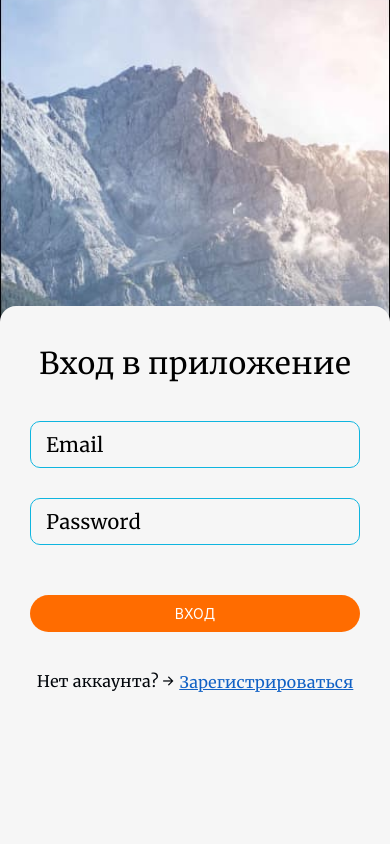
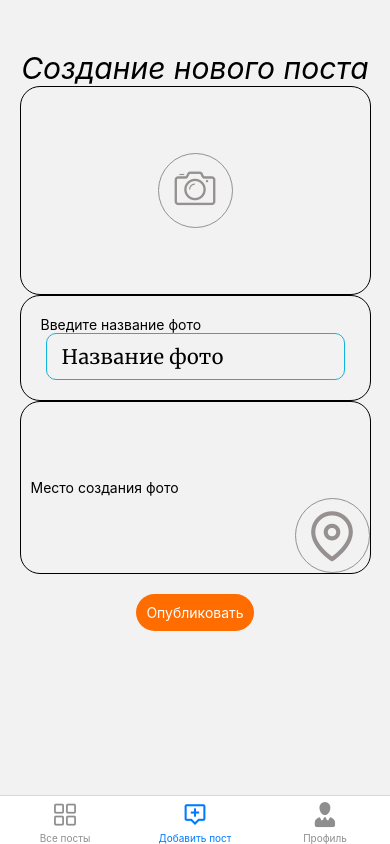
Before and after one commit to Simon507/myFirstProject-ReactNative, a React Native app: screen /CreateScreen in a window 390 px wide. Built offline with nearby package versions, Linux system fonts and the light colour scheme; no server answers.

Commit message:
достал меня этот глючный нейтив!!!!

```diff
--- a/Screens/mainScreen/CreateScreen.jsx
+++ b/Screens/mainScreen/CreateScreen.jsx
@@ -14,15 +14,16 @@
   const [locationOpen, setLocationOpen] = useState(false);
   const [name, setName] = useState('');
   const [focusedName, setFocusedName] = useState(false);
+  const [makePhoto, setMakePhoto] = useState(false);
 
   const onPhotoMake = target => {
-    console.log(target);
+    // console.log(target);
     setPhoto(target);
     setCameraOpen(false);
   };
 
   const onLocationMake = target => {
-    console.log(target);
+    // console.log(target);
     setLocation(target);
   };
 
@@ -59,9 +60,9 @@
         </TouchableOpacity> */}
       </View>
 
-      <View style={styles.cameraContainer}>
+      <View style={cameraOpen ? styles.cameraContainerOpen : styles.cameraContainer}>
         <TouchableOpacity
-          style={styles.cameraButton}
+          style={cameraOpen ? styles.cameraButtonOff : styles.cameraButton}
           onPress={() => {
             setPhoto(null);
             setCameraOpen(false);
@@ -146,6 +147,16 @@
     justifyContent: 'center',
     overflow: 'hidden',
   },
+  cameraContainerOpen: {
+    borderWidth: 1,
+    borderColor: '000',
+    borderRadius: 20,
+    width: '90%',
+    height: '70%',
+    // alignItems: 'center',
+    justifyContent: 'center',
+    overflow: 'hidden',
+  },
   cameraButton: {
     position: 'absolute',
     zIndex: 300,
@@ -157,6 +168,9 @@
     alignSelf: 'center',
     alignItems: 'center',
     justifyContent: 'center',
+  },
+  cameraButtonOff: {
+    display: 'none',
   },
   nameContainer: {
     borderWidth: 1,
@@ -178,7 +192,7 @@
   locationContainer: {
     zIndex: 9000,
     padding: 10,
-    flexDirection: 'row',
+    flexDirection: 'column',
     borderWidth: 1,
     borderColor: '000',
     borderRadius: 20,
@@ -189,13 +203,15 @@
   },
   mapButton: {
     position: 'absolute',
-
+    bottom: 0,
+    right: 0,
+    zIndex: 500,
     width: 75,
     height: 75,
     borderWidth: 1,
     borderColor: '#969090',
     borderRadius: 50,
-    alignSelf: 'center',
+    // alignSelf: 'center',
     alignItems: 'center',
     justifyContent: 'center',
   },
--- a/assets/components/Camera.jsx
+++ b/assets/components/Camera.jsx
@@ -1,3 +1,40 @@
+// const styles = StyleSheet.create({
+//   container: { flex: 1 },
+//   camera: { flex: 1 },
+//   photoView: {
+//     flex: 1,
+//     backgroundColor: 'transparent',
+//     justifyContent: 'flex-end',
+//   },
+
+//   flipContainer: {
+//     flex: 0.1,
+//     alignSelf: 'flex-end',
+//   },
+
+//   button: { alignSelf: 'center' },
+
+//   takePhotoOut: {
+//     borderWidth: 2,
+//     borderColor: 'white',
+//     height: 50,
+//     width: 50,
+//     display: 'flex',
+//     justifyContent: 'center',
+//     alignItems: 'center',
+//     borderRadius: 50,
+//   },
+
+//   takePhotoInner: {
+//     borderWidth: 2,
+//     borderColor: 'white',
+//     height: 40,
+//     width: 40,
+//     backgroundColor: 'white',
+//     borderRadius: 50,
+//   },
+// });
+
 import React, { useState, useEffect } from 'react';
 import { Text, View, StyleSheet, TouchableOpacity } from 'react-native';
 
@@ -10,6 +47,7 @@
   const [hasPermission, setHasPermission] = useState(null);
   const [cameraRef, setCameraRef] = useState(null);
   const [type, setType] = useState(Camera.Constants.Type.back);
+  const [cameraOn, setCameraOn] = useState(false);
   //   const [snapshot, setSnapshot] = useState(null);
 
   useEffect(() => {
@@ -57,7 +95,7 @@
               if (cameraRef) {
                 const { uri } = await cameraRef.takePictureAsync();
                 await MediaLibrary.createAssetAsync(uri);
-                console.log(navigation);
+                // console.log(navigation);
                 onPhotoMake(uri);
                 // setHasPermission(null);
               }
--- a/assets/components/Locations.jsx
+++ b/assets/components/Locations.jsx
@@ -20,36 +20,41 @@
       };
       setLocation(coords);
       onLocationMake(location);
+      // console.log(coords);
     })();
   }, []);
 
-  return;
-  // <View style={styles.container}>
-  //   <MapView
-  //     style={styles.mapStyle}
-  //     region={{
-  //       ...location,
-  //       latitudeDelta: 0.0922,
-  //       longitudeDelta: 0.0421,
-  //     }}
-  //     showsUserLocation={true}
-  //   >
-  //     {location && <Marker title="I am here" coordinate={location} description="Hello" />}
-  //   </MapView>
-  // </View>
+  return (
+    <View style={styles.container}>
+      <MapView
+        style={styles.mapStyle}
+        region={{
+          ...location,
+          latitudeDelta: 0.0922,
+          longitudeDelta: 0.0421,
+        }}
+        showsUserLocation={true}
+      >
+        {location && <Marker title="I am here" coordinate={location} description="Hello" />}
+      </MapView>
+    </View>
+  );
 };
 
-// const styles = StyleSheet.create({
-//   container: {
-//     flex: 1,
-//     backgroundColor: '#fff',
-//     alignItems: 'center',
-//     justifyContent: 'center',
-//   },
-//   mapStyle: {
-//     width: Dimensions.get('window').width,
-//     height: Dimensions.get('window').height,
-//   },
-// });
+const styles = StyleSheet.create({
+  container: {
+    flex: 1,
+    backgroundColor: '#fff',
+    alignItems: 'center',
+    textAlign: 'left',
+  },
+  mapStyle: {
+    // position: 'absolute',
+    // top: '-250%',
+    // left: '-100%',
+    width: '100%',
+    height: '100%',
+  },
+});
 
 export default Locations;
--- a/package.json
+++ b/package.json
@@ -20,7 +20,7 @@
     "expo-camera": "~13.2.1",
     "expo-font": "~11.1.1",
     "expo-image-picker": "^14.1.1",
-    "expo-location": "^15.1.1",
+    "expo-location": "~15.1.1",
     "expo-media-library": "^15.2.3",
     "expo-notifications": "^0.18.1",
     "expo-splash-screen": "^0.18.1",
--- a/redux/autorisation/authReducer.js
+++ b/redux/autorisation/authReducer.js
@@ -1,6 +1,6 @@
 import { createSlice } from '@reduxjs/toolkit';
 
-const state = { userId: 'null', nickName: 'null', stateChange: 'false' };
+const state = { userId: 'null', nickName: 'null', stateChange: 'true' };
 
 export const authSlice = createSlice({
   name: 'autorisation',
```
Also changed, not shown: 1 other file (tests, documents, lock files or other folders).
